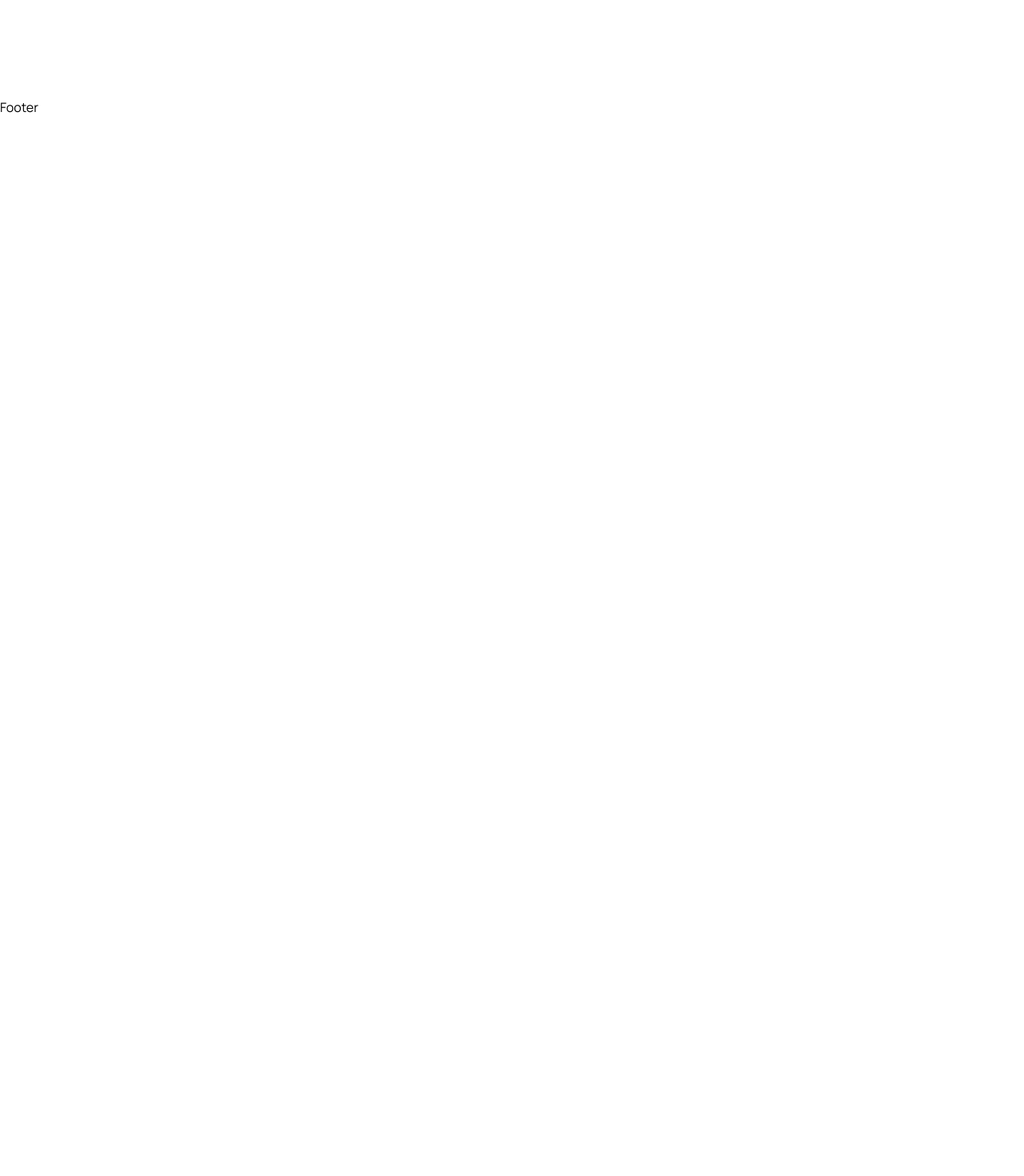
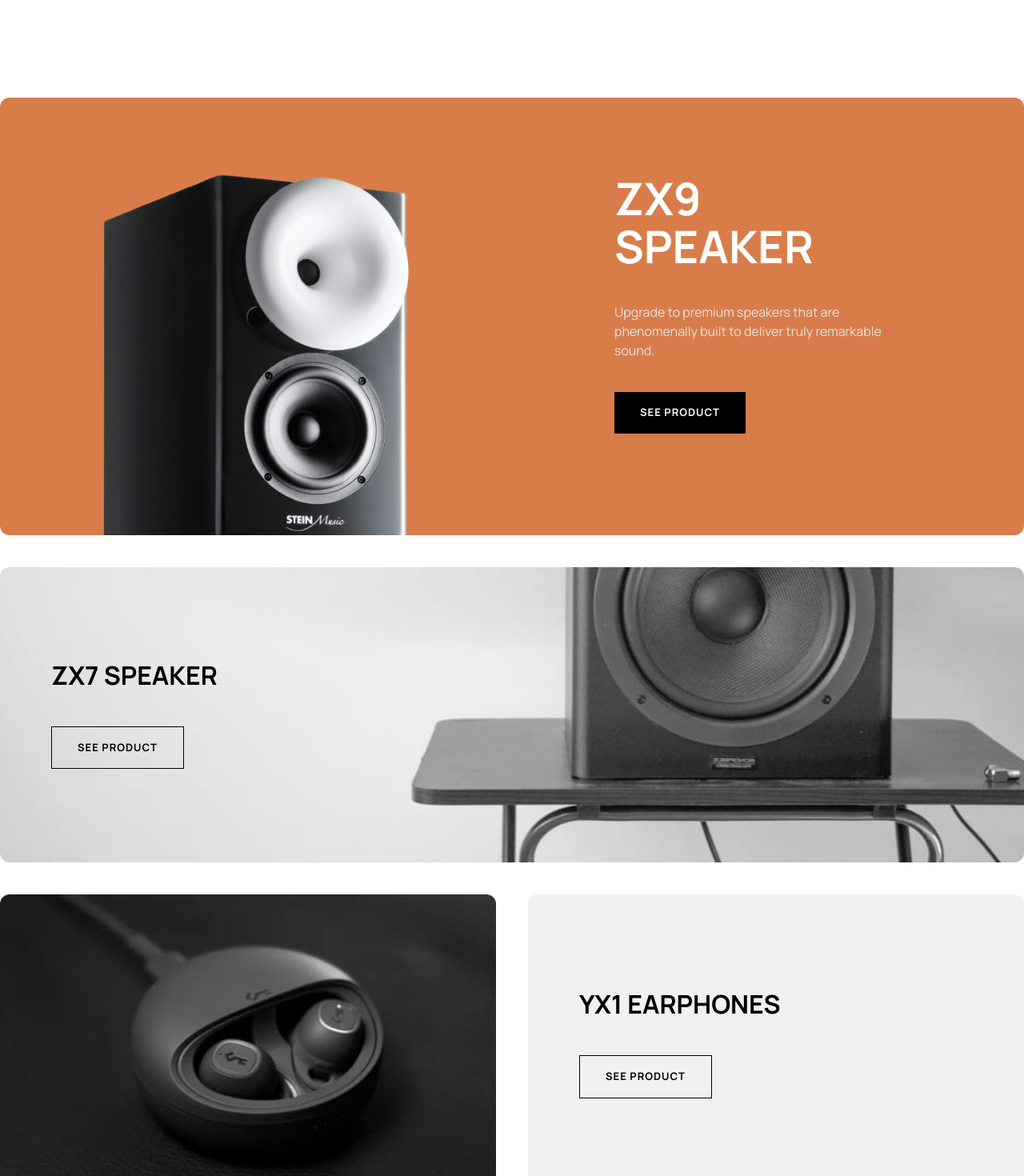
Before and after one commit to ArturDBW/audiophileShop, a React (Vite) app: page / in a window 1280 px wide. Shown: the part 1480-2950 px from the top of the page at 80% size. Before the commit the page ends 1626 px from the top, so only its background shows below. Built offline with nearby package versions, Linux system fonts and the light colour scheme.

Commit message:
create and and styles to ProductPreview.jsx

```diff
--- a/src/components/ProdcutsCategory.jsx
+++ b/src/components/ProdcutsCategory.jsx
@@ -1,11 +1,11 @@
 import HeadphonesImg from "../assets/shared/desktop/image-category-thumbnail-headphones.png";
 import SpeakersImg from "../assets/shared/desktop/image-category-thumbnail-speakers.png";
 import EarphonesImg from "../assets/shared/desktop/image-category-thumbnail-earphones.png";
-import { ArrowRight } from "../elements/ArrowRight";
+import { ArrowButton } from "../elements/ArrowButton";
 
 export const ProdcutsCategory = () => {
   return (
-    <section className="mx-auto mb-[200px]  mt-[300px] flex max-w-[1440px] justify-between gap-10">
+    <section className="mx-auto mb-[200px]  mt-[300px] flex max-w-[1440px] justify-between gap-10 ">
       <div className=" relative  flex flex-1 flex-col justify-end rounded-xl bg-[#f1f1f1] p-10 text-center max-md:h-[200px]">
         <img
           className="absolute  left-1/2  -translate-x-1/2 transform max-xl:top-[-20%] max-lg:top-[-10%] max-md:top-[-35%]"
@@ -13,7 +13,7 @@ export const ProdcutsCategory = () => {
           alt="headphones"
         />
         <h6 className="mb-3 text-lg font-bold tracking-wider">HEADPHONES</h6>
-        <ArrowRight>SHOP</ArrowRight>
+        <ArrowButton>SHOP</ArrowButton>
       </div>
       <div className="relative  flex flex-1  flex-col justify-end rounded-xl bg-[#f1f1f1] p-10 text-center max-md:h-[200px]">
         <img
@@ -22,7 +22,7 @@ export const ProdcutsCategory = () => {
           alt="speakers"
         />
         <h6 className="mb-3 text-lg font-bold tracking-wider">SPEAKERS</h6>
-        <ArrowRight>SHOP</ArrowRight>
+        <ArrowButton>SHOP</ArrowButton>
       </div>
       <div className="relative flex h-[300px] flex-1 flex-col justify-end rounded-xl bg-[#f1f1f1] p-10  text-center max-md:h-[200px]">
         <img
@@ -31,7 +31,7 @@ export const ProdcutsCategory = () => {
           alt="earnphones"
         />
         <h6 className="mb-3 text-lg font-bold tracking-wider">EARPHONES</h6>
-        <ArrowRight>SHOP</ArrowRight>
+        <ArrowButton>SHOP</ArrowButton>
       </div>
     </section>
   );
--- /dev/null
+++ b/src/components/ProductsPreview.jsx
@@ -0,0 +1,50 @@
+import ZX9Speaker from "../assets/home/desktop/image-speaker-zx9.png";
+import ZX7Speaker from "../assets/home/desktop/image-speaker-zx7.jpg";
+import Earphones from "../assets/home/desktop/image-earphones-yx1.jpg";
+import { BlackButton } from "../elements/BlackButton";
+import { TransparentButton } from "../elements/TransparentButton";
+
+export const ProductsPreview = () => {
+  return (
+    <section className="mx-auto grid  max-w-[1440px] grid-cols-2 gap-10 text-white">
+      <div className=" col-span-full flex justify-around overflow-hidden rounded-xl  bg-[#D87D4A] pt-24">
+        <img
+          className=" mb-[-15px] w-[30%]"
+          src={ZX9Speaker}
+          alt="ZX9 Speaker"
+        />
+        <div className="flex w-[30%] flex-col items-start ">
+          <h2 className="text-[56px] font-bold leading-[60px]">
+            <span className="block">ZX9</span>
+            <span className="block">SPEAKER</span>
+          </h2>
+          <p className="py-10 text-[#e2e2e2]">
+            Upgrade to premium speakers that are phenomenally built to deliver
+            truly remarkable sound.
+          </p>
+          <BlackButton>SEE PRODUCT</BlackButton>
+        </div>
+      </div>
+      <div className="relative col-span-full">
+        <img className="w-full rounded-xl" src={ZX7Speaker} alt="ZX7 Speaker" />
+        <div className="absolute left-[64px] top-[30%] text-black">
+          <h2 className="mb-10 text-[32px] font-bold">ZX7 SPEAKER</h2>
+          <TransparentButton>SEE PRODUCT</TransparentButton>
+        </div>
+      </div>
+      <div>
+        <img
+          className="w-full rounded-xl"
+          src={Earphones}
+          alt="YX1 Earphones"
+        />
+      </div>
+      <div className=" rounded-xl bg-[#F1F1F1] text-black">
+        <div className="flex h-full flex-col items-start justify-center p-16">
+          <h2 className="mb-10 text-[32px] font-bold">YX1 EARPHONES</h2>
+          <TransparentButton>SEE PRODUCT</TransparentButton>
+        </div>
+      </div>
+    </section>
+  );
+};
--- a/src/elements/ArrowRight.jsx
+++ b/src/elements/ArrowButton.jsx
@@ -1,8 +1,8 @@
 import PropTypes from "prop-types";
 
-export const ArrowRight = ({ children }) => {
+export const ArrowButton = ({ children }) => {
   return (
-    <button className="z-10 flex items-center justify-center tracking-widest transition-all hover:text-[#D87D4A]">
+    <button className="z-10 mx-10 inline-flex items-center justify-center tracking-widest transition-all hover:text-[#D87D4A]">
       {children}
       <svg
         className="ml-3"
@@ -22,6 +22,6 @@ export const ArrowRight = ({ children }) => {
   );
 };
 
-ArrowRight.propTypes = {
+ArrowButton.propTypes = {
   children: PropTypes.string,
 };
--- /dev/null
+++ b/src/elements/BlackButton.jsx
@@ -0,0 +1,13 @@
+import PropTypes from "prop-types";
+
+export const BlackButton = ({ children }) => {
+  return (
+    <button className="bg-[#000000] px-8 py-4 text-[13px] font-bold tracking-[1px] text-white transition-all hover:bg-[#4C4C4C]">
+      {children}
+    </button>
+  );
+};
+
+BlackButton.propTypes = {
+  children: PropTypes.string,
+};
--- /dev/null
+++ b/src/elements/TransparentButton.jsx
@@ -0,0 +1,13 @@
+import PropTypes from "prop-types";
+
+export const TransparentButton = ({ children }) => {
+  return (
+    <button className="border border-black bg-transparent px-8 py-4 text-[13px] font-bold tracking-[1px] text-black transition-all hover:bg-[#000] hover:text-white">
+      {children}
+    </button>
+  );
+};
+
+TransparentButton.propTypes = {
+  children: PropTypes.string,
+};
--- a/src/pages/Home.jsx
+++ b/src/pages/Home.jsx
@@ -1,11 +1,13 @@
 import { Hero } from "../components/Hero";
 import { ProdcutsCategory } from "../components/ProdcutsCategory";
+import { ProductsPreview } from "../components/ProductsPreview";
 
 export const Home = () => {
   return (
     <>
       <Hero />
       <ProdcutsCategory />
+      <ProductsPreview />
     </>
   );
 };
```
